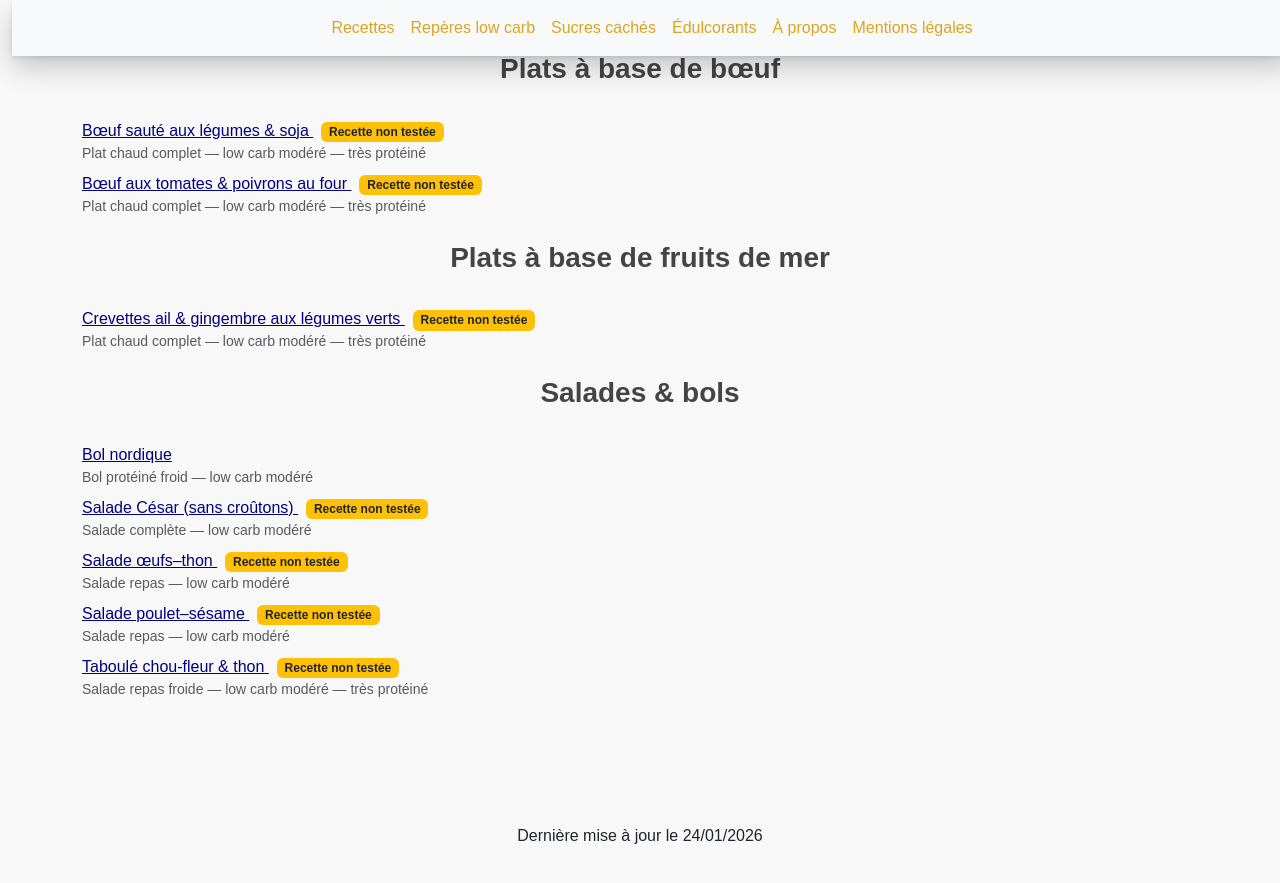
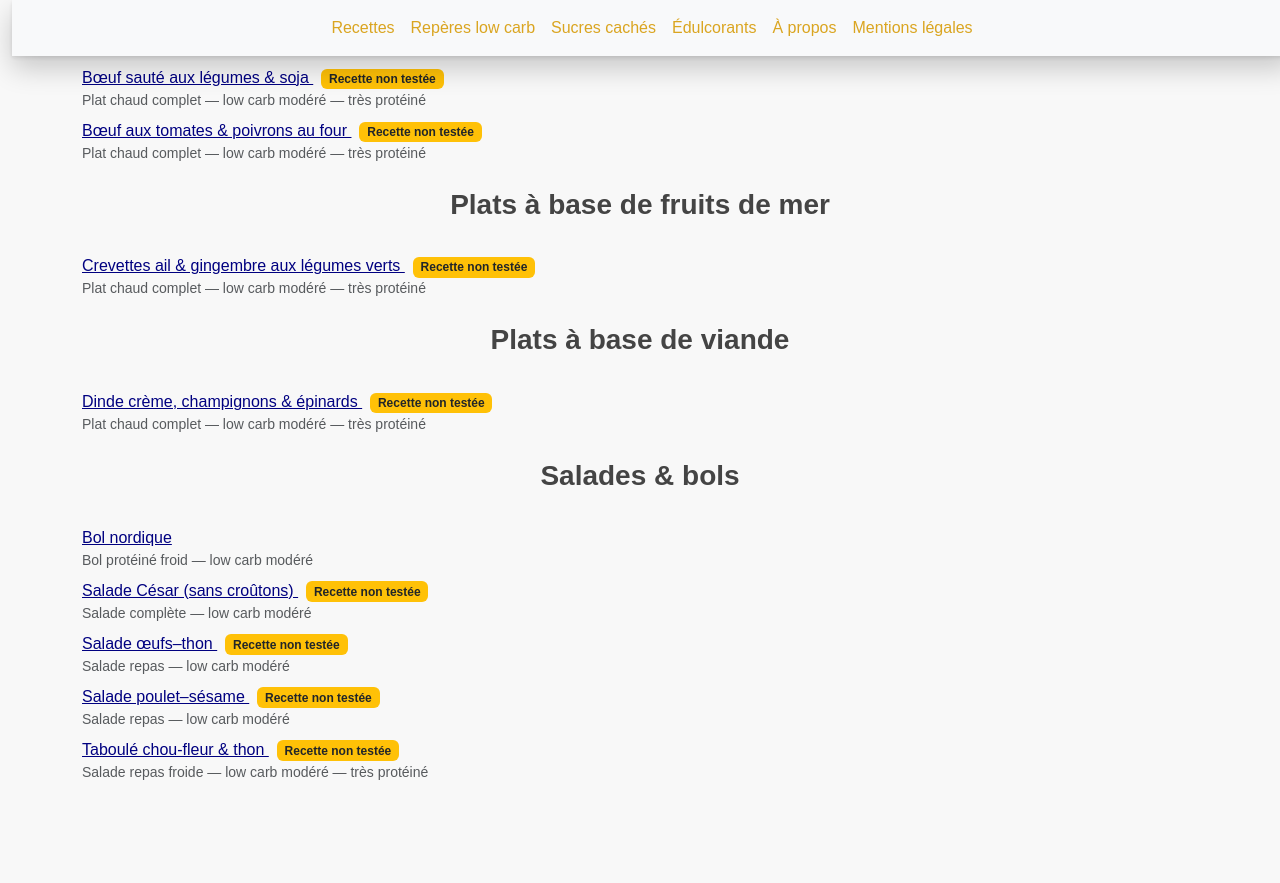
Before and after one commit to laurie-boissay/laurie-boissay.github.io, a Jekyll site: the page built from index.html, in a window 1280 px wide and 900 px high, scrolled down 3051 px. Shown: the top 883 px of the window. Built offline with Jekyll 4.4.1, drawn with Linux system fonts in a browser that asks for light colours; before the commit the page ends 3899 px from its top, so only the background shows below that; some of the changed text lies outside the part shown.

Commit message:
Change recipe group to 'Plats à base de viande'
recipe_group: "Plats à base de viande"

```diff
--- a/recettes/dinde-creme-champignons-epinards.html
+++ b/recettes/dinde-creme-champignons-epinards.html
@@ -4,7 +4,7 @@ title: "Dinde crème, champignons & épinards"
 description: "Émincé de dinde à la crème avec champignons et épinards. Plat low carb modéré, complet et riche en protéines."
 recipe_title: "Dinde crème, champignons & épinards"
 recipe_subtitle: "Plat chaud complet — low carb modéré — très protéiné"
-recipe_group: "Plats"
+recipe_group: "Plats à base de viande"
 recipe_sort: "dinde-creme-champignons-epinards"
 recipe_tested: false
 tags:
```
